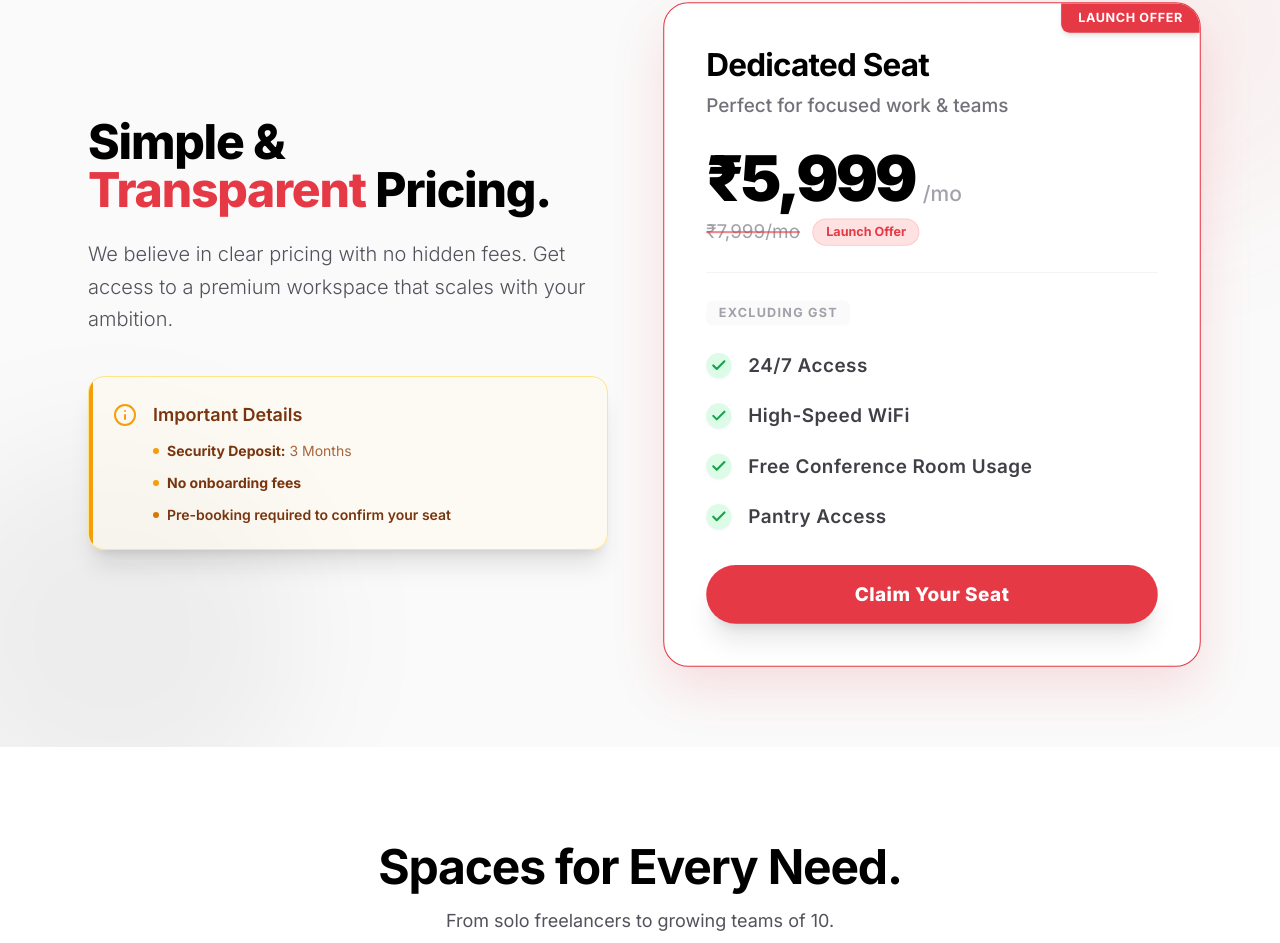
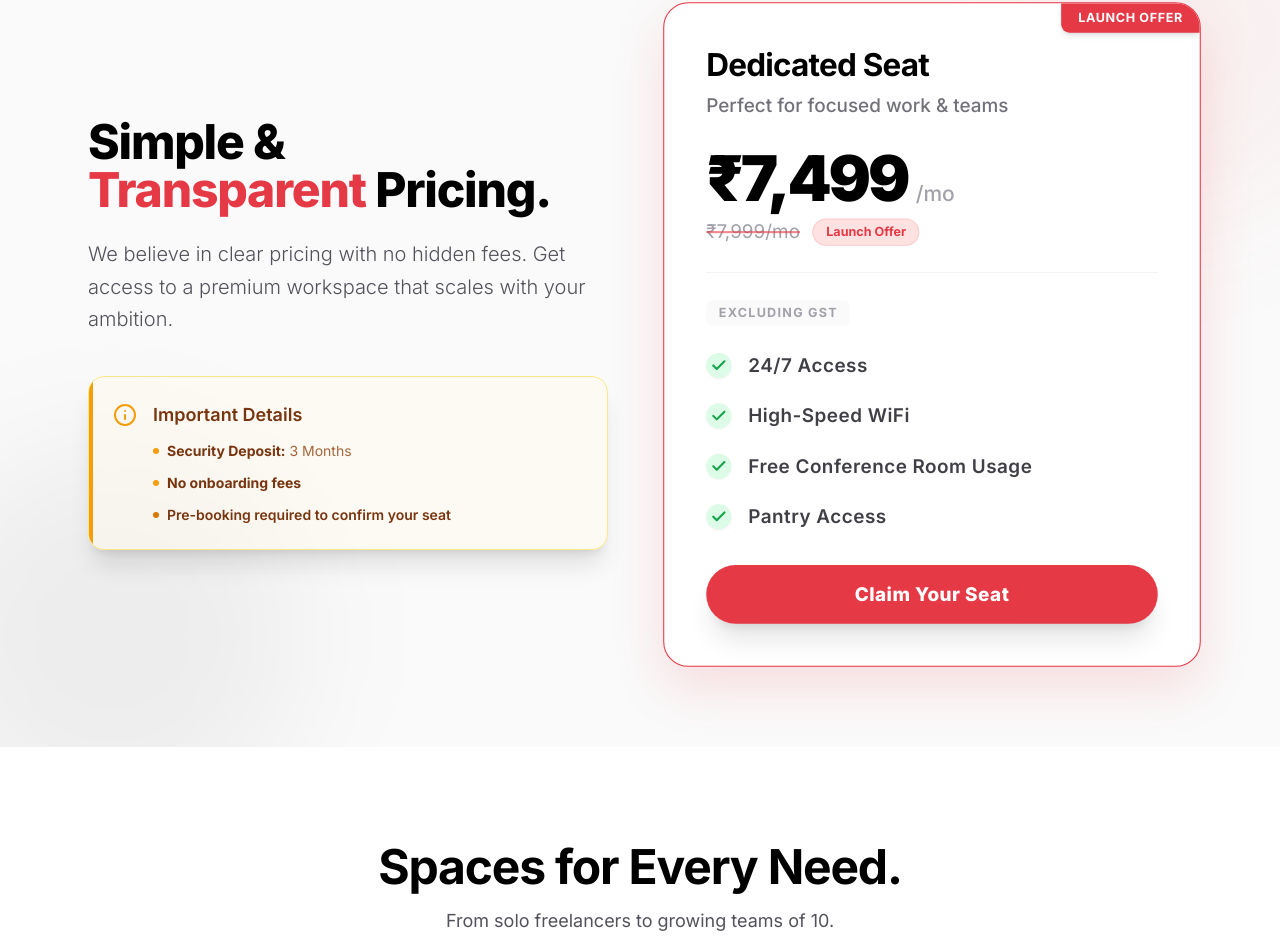
Before and after one commit to rahilcodes/nexdesk, a Next.js app: page / in a window 1280 px wide. Shown: the part 2529-3472 px from the top of the page. Built offline with nearby package versions, Linux system fonts and the light colour scheme.

Commit message:
Update pricing to 7499 and add Hostinger deploy workflow

```diff
--- a/src/app/layout.tsx
+++ b/src/app/layout.tsx
@@ -31,7 +31,7 @@ export default function RootLayout({
               "image": `https://nexdesk.in${getAssetPath('/images/private-cabin1.png')}`,
               "url": "https://nexdesk.in",
               "telephone": "+919010185859",
-              "priceRange": "₹5999 - ₹7999",
+              "priceRange": "₹7499 - ₹7999",
               "address": {
                 "@type": "PostalAddress",
                 "streetAddress": "B-609, B Block, Asian Suncity, Behind AMB Mall",
--- a/src/components/sections/Pricing.tsx
+++ b/src/components/sections/Pricing.tsx
@@ -73,7 +73,7 @@ export default function Pricing() {
 
               <div className="mb-6 pb-6 border-b border-zinc-100">
                 <div className="flex items-baseline gap-2 mb-2">
-                  <span className="text-6xl font-black tracking-tighter text-black">₹5,999</span>
+                  <span className="text-6xl font-black tracking-tighter text-black">₹7,499</span>
                   <span className="text-zinc-400 font-medium text-xl">/mo</span>
                 </div>
                 <div className="flex items-center gap-3">
```
